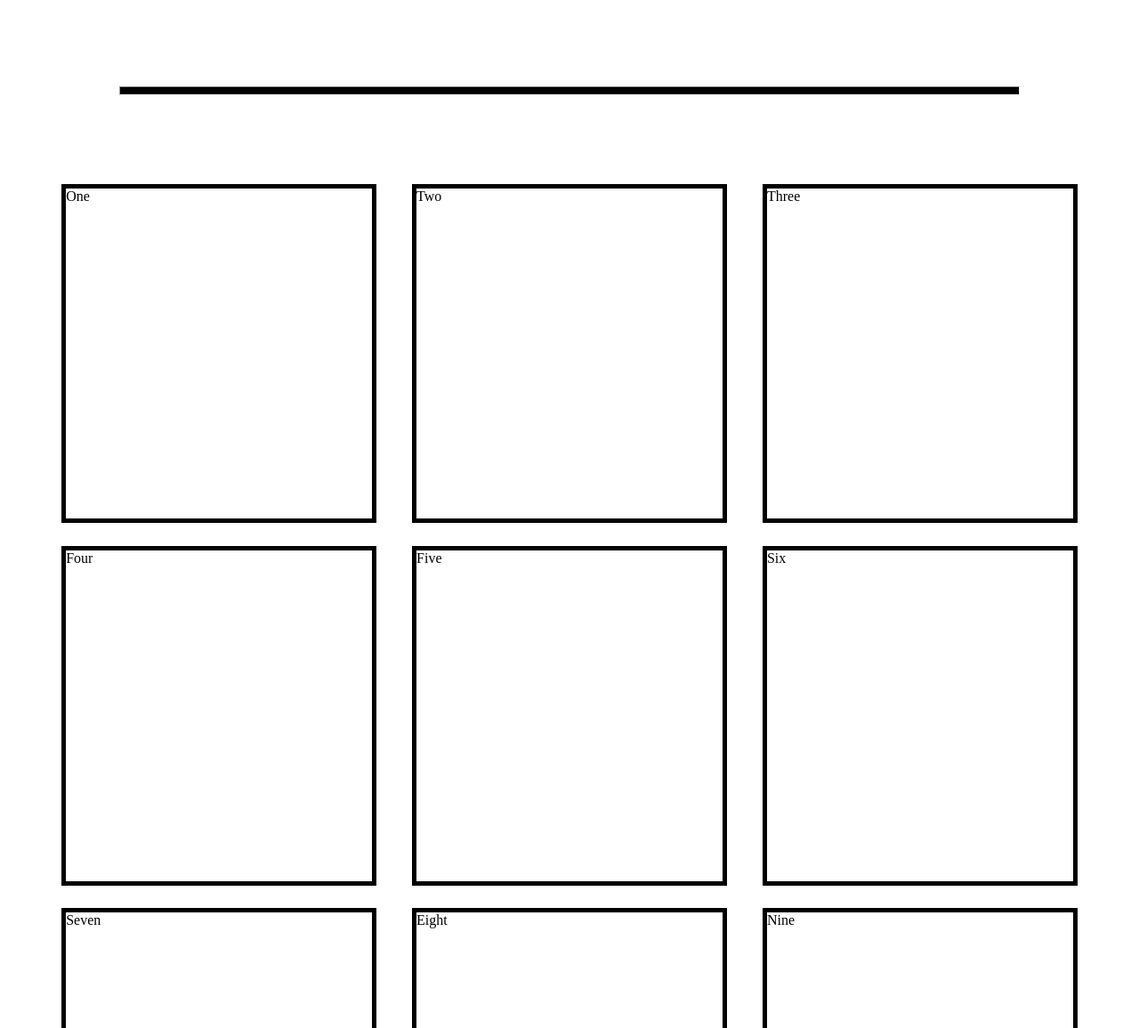
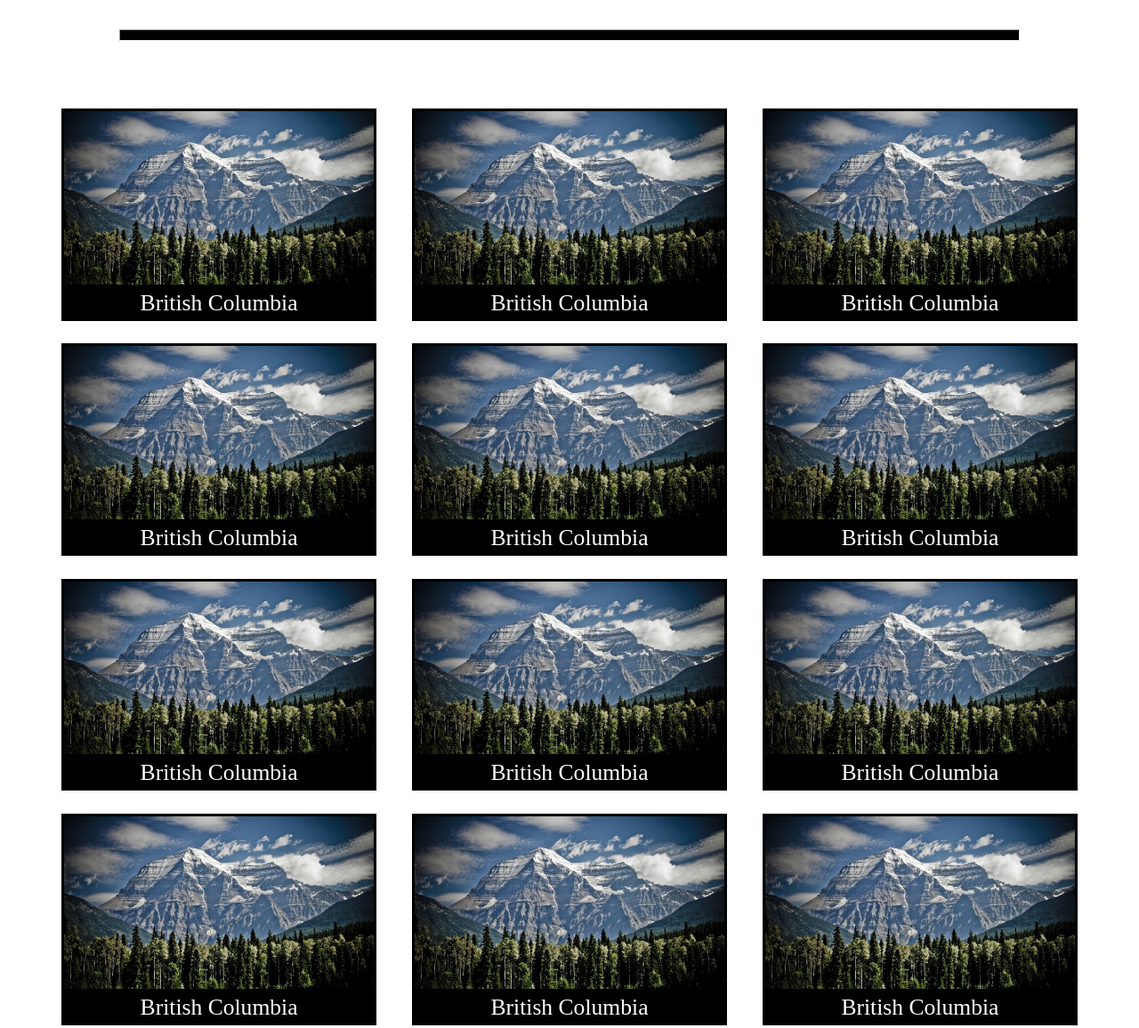
Before and after one commit to graveycoder/naturaldisasterinfo, a plain HTML site: page index.html in a window 1280 px wide. Shown: the part 863-2019 px from the top of the page at 89% size. Drawn offline with Linux system fonts and the light colour scheme.

Commit message:
Progress 4

```diff
--- a/index.html
+++ b/index.html
@@ -20,7 +20,7 @@
                 <div class="topnav-right">
                   <a href="#search">Contact</a>
                   <a href="#about">Privacy Policy</a>
-                </div>
+                </div>ßß
             </div>
         </nav>
 
@@ -36,20 +36,62 @@
             <hr id="horizontalline">
         </div>
 
+
+
+
         <div id="container">
-            <div class="item">One</div>
-            <div class="item">Two </div>
-            <div class="item">Three</div>
-            <div class="item">Four</div>
-            <div class="item">Five</div>
-            <div class="item">Six</div>
-            <div class="item">Seven</div>
-            <div class="item">Eight</div>
-            <div class="item">Nine</div>
-            <div class="item">Ten</div>
-            <div class="item">Eleven</div>
-            <div class="item">Twelve</div>
-            <div class="item">Thirteen</div>
+            <a class="item"><img class="itemimage" src="images/bcmountain.jpg">
+                <div class="itemfooter">British Columbia</div>
+            </a>
+
+            <a class="item"><img class="itemimage" src="images/bcmountain.jpg">
+                <div class="itemfooter">British Columbia</div>
+            </a>
+
+            <a class="item"><img class="itemimage" src="images/bcmountain.jpg">
+                <div class="itemfooter">British Columbia</div>
+            </a>
+
+            <a class="item"><img class="itemimage" src="images/bcmountain.jpg">
+                <div class="itemfooter">British Columbia</div>
+            </a>
+
+            <a class="item"><img class="itemimage" src="images/bcmountain.jpg">
+                <div class="itemfooter">British Columbia</div>
+            </a>
+
+            <a class="item"><img class="itemimage" src="images/bcmountain.jpg">
+                <div class="itemfooter">British Columbia</div>
+            </a>
+
+            <a class="item"><img class="itemimage" src="images/bcmountain.jpg">
+                <div class="itemfooter">British Columbia</div>
+            </a>
+
+            <a class="item"><img class="itemimage" src="images/bcmountain.jpg">
+                <div class="itemfooter">British Columbia</div>
+            </a>
+
+            <a class="item"><img class="itemimage" src="images/bcmountain.jpg">
+                <div class="itemfooter">British Columbia</div>
+            </a>
+
+            <a class="item"><img class="itemimage" src="images/bcmountain.jpg">
+                <div class="itemfooter">British Columbia</div>
+            </a>
+
+            <a class="item"><img class="itemimage" src="images/bcmountain.jpg">
+                <div class="itemfooter">British Columbia</div>
+            </a>
+
+            <a class="item"><img class="itemimage" src="images/bcmountain.jpg">
+                <div class="itemfooter">British Columbia</div>
+            </a>
+
+            <a class="item"><img class="itemimage" src="images/bcmountain.jpg">
+                <div class="itemfooter">British Columbia</div>
+            </a>
+
         </div>
 
 
--- a/stylesheet.css
+++ b/stylesheet.css
@@ -4,7 +4,6 @@
 #imagecontainer {
   position: relative;
 }
-
 
   #backgroundimage {
     width: 100%;
@@ -17,6 +16,7 @@
     width: 100%;
     background-color: black;
     top: 0;
+    z-index: 3;
       }
 
 .topnav {
@@ -67,25 +67,22 @@
 }
 
 #thirdheader {
-  font-size: 3vw;
+  font-size: 4.5vw;
   text-align: center;
-  margin-top: 100px;
+  margin-top: 4vw;
 }
 #horizontalline {
   color: black;
   background-color: black;
   width: 80%;
-  height: 10px;
-  margin-top: 100px;
-  margin-bottom: 100px;
+  height: 1vw;
+  margin-top: 2vw;
+  margin-bottom: 6vw;
 }
-
 
 #container {
     display: flex;
     flex-wrap: wrap;
-
-    margin-top: 40px;
     align-items: center;
     justify-content: center;
   }
@@ -94,10 +91,30 @@
     margin-right: 20px;
     margin-left: 20px;
     width: 28%;
-    padding-bottom: 28%; /* Same as width, sets height */
+    height: 30%;
+    /* padding-bottom: 28%;  Same as width, sets height */
     margin-bottom: 2%; /* (100-32*3)/2 */
     position: relative;
     border-style: solid;
     border-color: black;
-    border-width: 5px;
+    border-width: 3px;
   }
+
+  .itemfooter {
+    width: 100%;
+    height: 3vw;
+    background-color: black;
+
+    color: white;
+    position: absolute;
+    bottom: 0;
+    text-align: center;
+    padding-top: 0.5vw;
+    font-size: 2vw;
+  }
+
+  .itemimage {
+  width: 100%;
+  height: 100%;
+    object-fit: fill;
+  }
```
Also changed, not shown: images/bcmountain.jpg (added).
